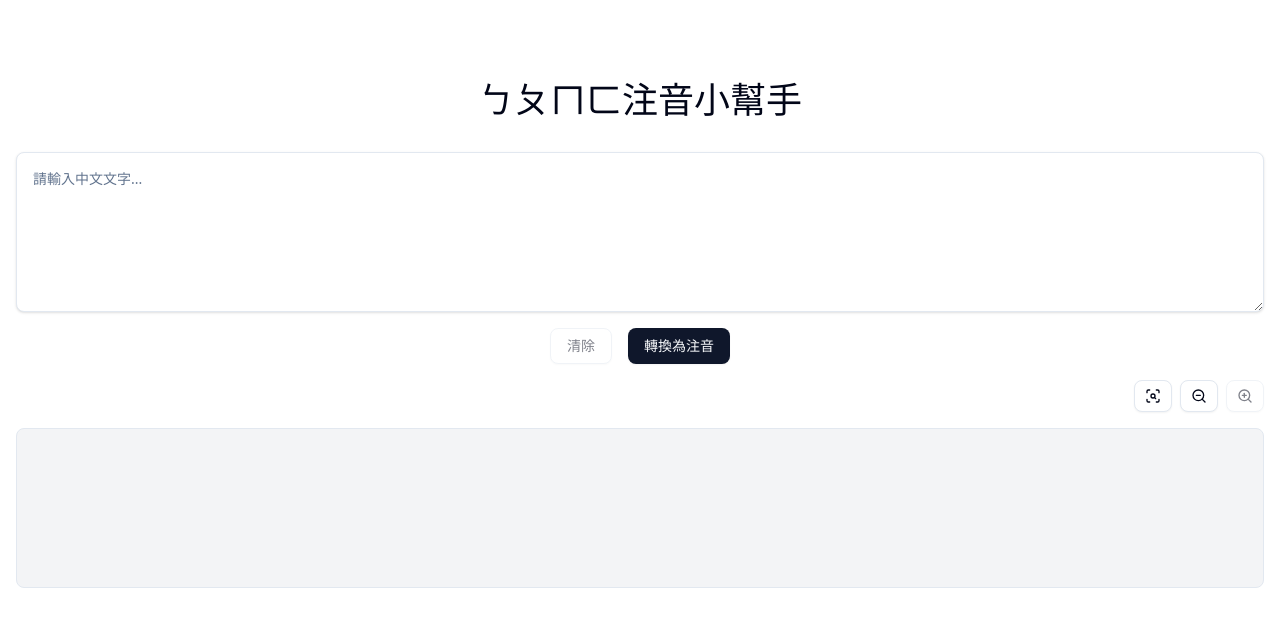
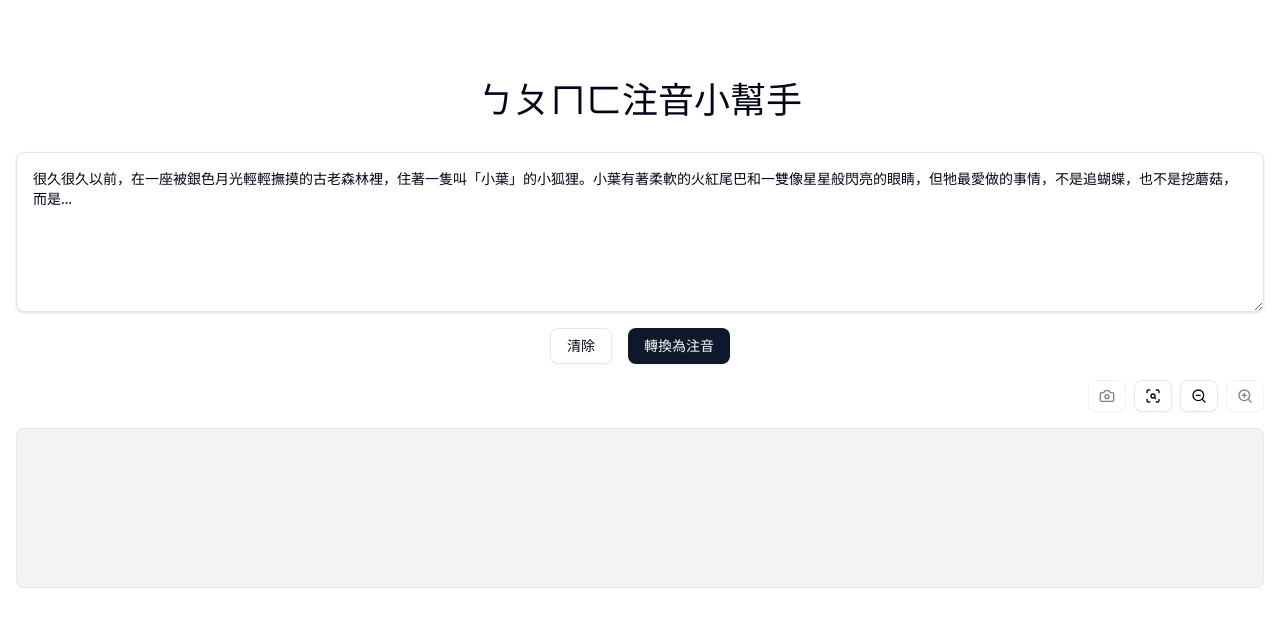
Before and after one commit to unickhow/zhuyin-convertor, a React (Vite) app: page / in a window 1280 px wide. Shown: the top 626 px of the page. Built offline with nearby package versions, Linux system fonts and the light colour scheme.

Commit message:
💡 feat: add image saving functionality and update output block styling

```diff
--- a/package.json
+++ b/package.json
@@ -16,6 +16,8 @@
     "@tailwindcss/vite": "^4.1.11",
     "class-variance-authority": "^0.7.1",
     "clsx": "^2.1.1",
+    "file-saver": "^2.0.5",
+    "html-to-image": "^1.11.13",
     "lucide-react": "^0.525.0",
     "pinyin": "^4.0.0",
     "react": "^19.1.0",
@@ -26,6 +28,7 @@
   "author": "unickhow <unick.zhow@gmail.com>",
   "devDependencies": {
     "@eslint/js": "^9.30.1",
+    "@types/file-saver": "^2.0.7",
     "@types/node": "^24.0.14",
     "@types/pinyin": "^2.10.2",
     "@types/react": "^19.1.8",
--- a/src/App.css
+++ b/src/App.css
@@ -1,6 +1,6 @@
 .app-main {
 }
 
-.output-block {
+#output-block {
   font-family: ui-serif, Georgia, Cambria, Times New Roman, Times, serif;
 }
--- a/src/App.tsx
+++ b/src/App.tsx
@@ -8,7 +8,9 @@ import { Button } from '@/components/ui/button'
 import { Textarea } from '@/components/ui/textarea'
 import { Label } from '@/components/ui/label'
 import { RadioGroup, RadioGroupItem } from '@/components/ui/radio-group'
-import { ZoomIn, ZoomOut, ScanSearch } from 'lucide-react'
+import { ZoomIn, ZoomOut, ScanSearch, Camera } from 'lucide-react'
+import { saveAs } from 'file-saver'
+import { toPng } from 'html-to-image'
 
 interface ZhuyinItem {
   char: string
@@ -21,7 +23,7 @@ type ConvertType = 'zhuyin' | 'pinyin'
 type OutputText = string | ZhuyinItem[]
 
 function App() {
-  const [inputText, setInputText] = useState<string>('')
+  const [inputText, setInputText] = useState<string>('很久很久以前，在一座被銀色月光輕輕撫摸的古老森林裡，住著一隻叫「小葉」的小狐狸。小葉有著柔軟的火紅尾巴和一雙像星星般閃亮的眼睛，但牠最愛做的事情，不是追蝴蝶，也不是挖蘑菇，而是…')
   const [outputText, setOutputText] = useState<OutputText>('')
   const [convertType, setConvertType] = useState<ConvertType>('zhuyin')
   const [textScale, setTextScale] = useState<number>(1)
@@ -114,6 +116,23 @@ function App() {
     return typeof outputText === 'string' ? outputText : '轉換結果會顯示在這裡...'
   }
 
+  const handleSaveAsImage = () => {
+    if (!outputText || typeof outputText !== 'object') {
+      console.error('No valid output to save as image')
+      return
+    }
+    const element = document.getElementById('output-block')
+    if (element) {
+      toPng(element)
+        .then((dataUrl) => {
+          saveAs(dataUrl, 'story_zhuyin.png')
+        })
+        .catch((error) => {
+          console.error('Error generating image:', error)
+        })
+    }
+  }
+
   return (
     <main className="app-main">
       <div className="container mx-auto pt-20 pb-20 px-4">
@@ -162,8 +181,15 @@ function App() {
           </div>
 
           <div>
-            {/* scale control, max is 1, min is 0.7, step is 0.1, in 4 buttons: xl, lg, md, sm */}
             <div className="flex justify-end gap-2 mb-4">
+              <Button
+                variant="outline"
+                size="sm"
+                disabled={!outputText || typeof outputText !== 'object'}
+                onClick={handleSaveAsImage}
+              >
+                <Camera className="size-4" />
+              </Button>
               <Button
                 variant="outline"
                 size="sm"
@@ -188,7 +214,7 @@ function App() {
                 <ZoomIn className="size-4" />
               </Button>
             </div>
-            <div className="output-block min-h-40 p-4 border rounded-md bg-gray-100">
+            <div id="output-block" className="min-h-40 p-4 border rounded-md bg-gray-100">
               {renderZhuyinOutput()}
             </div>
           </div>
```
Also changed, not shown: 1 other file (tests, documents, lock files or other folders).
